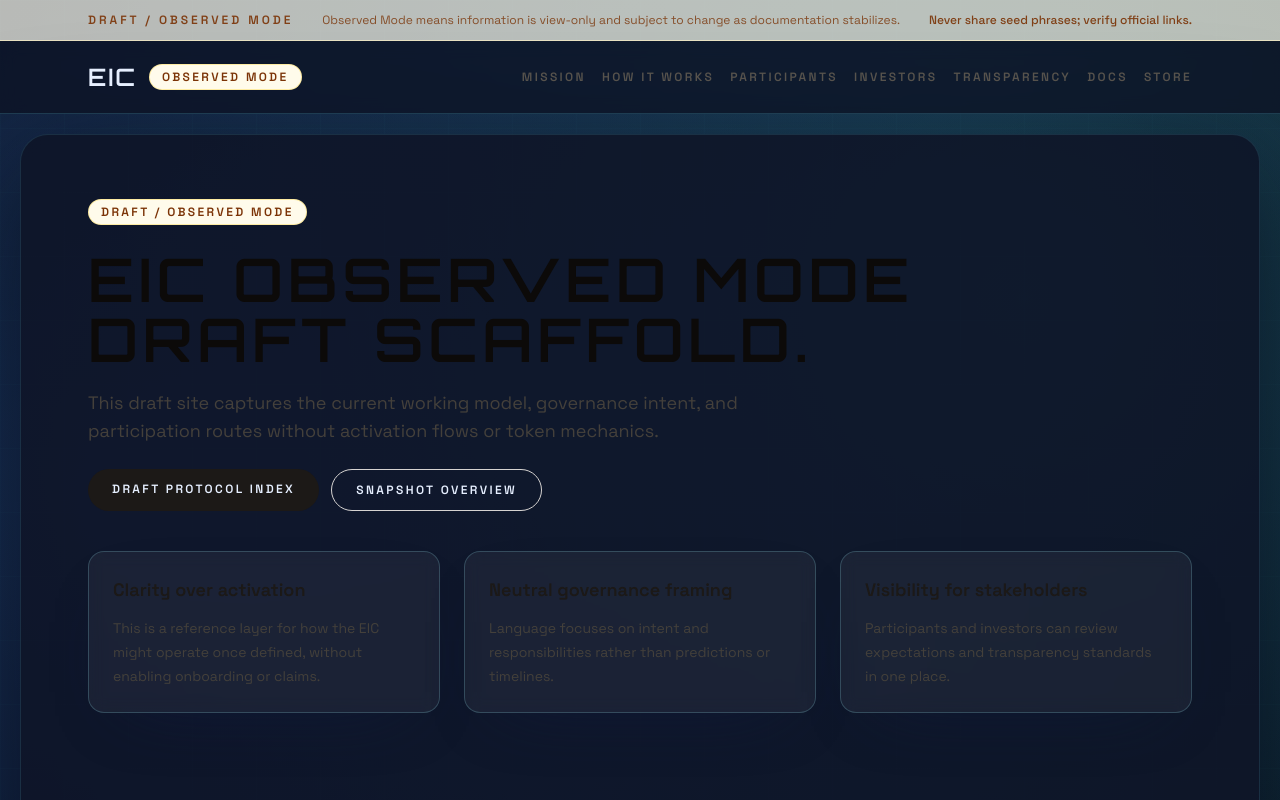
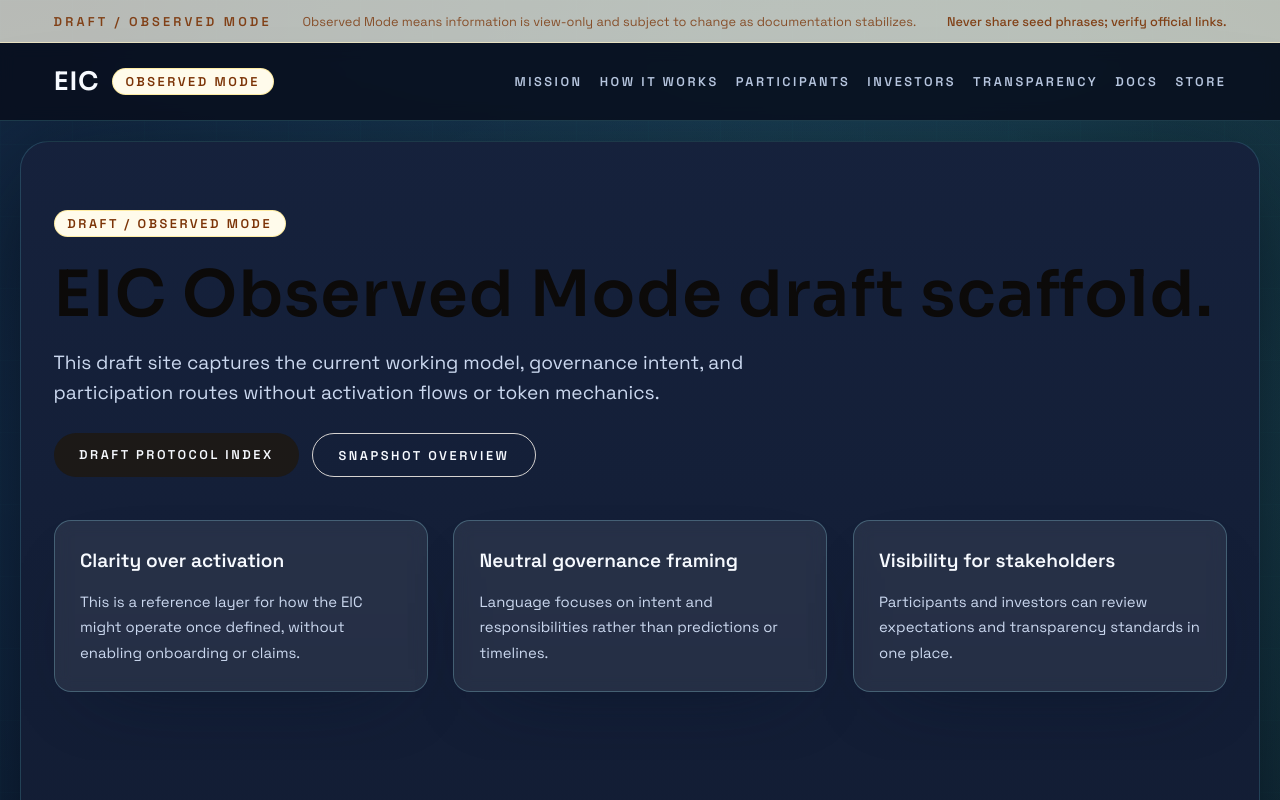
Before and after one commit to eicfoundations/eic, a Next.js app: page / in a window 1280 px wide. Shown: the top 800 px of the page. Built offline with nearby package versions, Linux system fonts and the light colour scheme.

Commit message:
Refine Light Grid theme and readability

```diff
--- a/src/app/globals.css
+++ b/src/app/globals.css
@@ -1,45 +1,55 @@
 @import "tailwindcss";
 
 :root {
-  --ink: #e6efff;
-  --muted: #a7b7d9;
-  --canvas: #0a0f1f;
-  --panel: rgba(14, 20, 38, 0.88);
-  --highlight: rgba(111, 231, 255, 0.14);
-  --accent: #6fe7ff;
-  --accent-warm: #d6b36a;
-  --shadow: rgba(3, 6, 16, 0.7);
+  --ink: #f7faff;
+  --muted: #cbd8ef;
+  --canvas: #0b121e;
+  --panel: rgba(16, 24, 40, 0.94);
+  --highlight: rgba(105, 225, 235, 0.12);
+  --accent: #68e1eb;
+  --accent-warm: #d3b068;
+  --shadow: rgba(2, 6, 14, 0.75);
 }
 
 @theme inline {
   --color-background: var(--canvas);
   --color-foreground: var(--ink);
   --font-sans: var(--font-space-grotesk);
-  --font-display: var(--font-orbitron);
+  --font-display: var(--font-sora);
 }
 
 * {
   box-sizing: border-box;
 }
 
+html {
+  font-size: 17px;
+}
+
+@media (max-width: 640px) {
+  html {
+    font-size: 16px;
+  }
+}
+
 body {
   background-color: var(--canvas);
   background-image: radial-gradient(
-      circle at 10% 20%,
-      rgba(47, 94, 164, 0.45),
+      circle at 12% 18%,
+      rgba(40, 96, 150, 0.45),
       transparent 55%
     ),
     radial-gradient(
-      circle at 80% 12%,
-      rgba(62, 179, 202, 0.35),
-      transparent 45%
+      circle at 78% 16%,
+      rgba(70, 200, 210, 0.35),
+      transparent 42%
     ),
     radial-gradient(
-      circle at 50% 70%,
-      rgba(25, 40, 90, 0.6),
+      circle at 50% 80%,
+      rgba(18, 35, 70, 0.7),
       transparent 60%
     ),
-    linear-gradient(165deg, rgba(7, 11, 24, 0.96), rgba(4, 7, 18, 0.98));
+    linear-gradient(165deg, rgba(7, 12, 25, 0.96), rgba(4, 8, 18, 0.98));
   color: var(--ink);
   font-family: var(--font-space-grotesk), system-ui, sans-serif;
   position: relative;
@@ -51,16 +61,36 @@ body::before {
   inset: 0;
   pointer-events: none;
   background-image: linear-gradient(
-      rgba(111, 231, 255, 0.08) 1px,
+      rgba(104, 225, 235, 0.08) 1px,
       transparent 1px
     ),
     linear-gradient(
       90deg,
-      rgba(111, 231, 255, 0.08) 1px,
+      rgba(104, 225, 235, 0.08) 1px,
       transparent 1px
     );
-  background-size: 64px 64px;
-  opacity: 0.28;
+  background-size: 72px 72px;
+  opacity: 0.24;
+  z-index: 0;
+}
+
+body::after {
+  content: "";
+  position: fixed;
+  inset: 0;
+  pointer-events: none;
+  background-image: radial-gradient(
+      circle at 55% 70%,
+      rgba(104, 225, 235, 0.2),
+      transparent 55%
+    ),
+    radial-gradient(
+      circle at 60% 85%,
+      rgba(104, 225, 235, 0.12),
+      transparent 60%
+    );
+  mix-blend-mode: screen;
+  opacity: 0.3;
   z-index: 0;
 }
 
@@ -70,9 +100,8 @@ a {
 }
 
 .font-display {
-  font-family: var(--font-orbitron), system-ui, sans-serif;
-  letter-spacing: 0.08em;
-  text-transform: uppercase;
+  font-family: var(--font-sora), system-ui, sans-serif;
+  letter-spacing: 0.02em;
 }
 
 .page-shell {
@@ -84,9 +113,14 @@ a {
 }
 
 main {
-  background: var(--panel);
+  background: linear-gradient(
+      180deg,
+      rgba(22, 34, 60, 0.98),
+      rgba(12, 20, 36, 0.98)
+    ),
+    var(--panel);
   box-shadow: 0 30px 120px var(--shadow);
-  border: 1px solid rgba(111, 231, 255, 0.12);
+  border: 1px solid rgba(104, 225, 235, 0.18);
 }
 
 @media (min-width: 768px) {
@@ -98,16 +132,33 @@ main {
 
 header,
 footer {
-  background: rgba(12, 18, 36, 0.78);
+  background: rgba(9, 15, 30, 0.88);
   color: var(--ink);
 }
 
 header {
-  border-bottom-color: rgba(111, 231, 255, 0.18);
+  border-bottom-color: rgba(104, 225, 235, 0.2);
 }
 
 footer {
-  border-top-color: rgba(111, 231, 255, 0.18);
+  border-top-color: rgba(104, 225, 235, 0.2);
+}
+
+.text-stone-900,
+.text-stone-800 {
+  color: var(--ink) !important;
+}
+
+.text-stone-700 {
+  color: var(--muted) !important;
+}
+
+.text-stone-600 {
+  color: #b7c6df !important;
+}
+
+.text-stone-500 {
+  color: #9fb0c9 !important;
 }
 
 .rise {
--- a/src/app/layout.tsx
+++ b/src/app/layout.tsx
@@ -1,5 +1,5 @@
 import type { Metadata } from "next";
-import { Orbitron, Space_Grotesk } from "next/font/google";
+import { Sora, Space_Grotesk } from "next/font/google";
 import "./globals.css";
 import Footer from "../components/Footer";
 import Navbar from "../components/Navbar";
@@ -10,8 +10,8 @@ const spaceGrotesk = Space_Grotesk({
   subsets: ["latin"],
 });
 
-const orbitron = Orbitron({
-  variable: "--font-orbitron",
+const sora = Sora({
+  variable: "--font-sora",
   subsets: ["latin"],
 });
 
@@ -28,7 +28,7 @@ export default function RootLayout({
   return (
     <html lang="en">
       <body
-        className={`${spaceGrotesk.variable} ${orbitron.variable} antialiased`}
+        className={`${spaceGrotesk.variable} ${sora.variable} antialiased`}
       >
         <div className="page-shell">
           <SiteNotice />
--- a/src/components/Card.tsx
+++ b/src/components/Card.tsx
@@ -9,7 +9,7 @@ type CardProps = {
 export default function Card({ children, className = "", style }: CardProps) {
   return (
     <div
-      className={`rounded-2xl border border-cyan-200/20 bg-white/5 p-6 shadow-[0_25px_70px_-45px_rgba(15,25,60,0.85)] backdrop-blur ${className}`.trim()}
+      className={`rounded-2xl border border-cyan-200/25 bg-white/8 p-6 shadow-[0_30px_80px_-50px_rgba(8,20,40,0.85)] backdrop-blur ${className}`.trim()}
       style={style}
     >
       {children}
```
